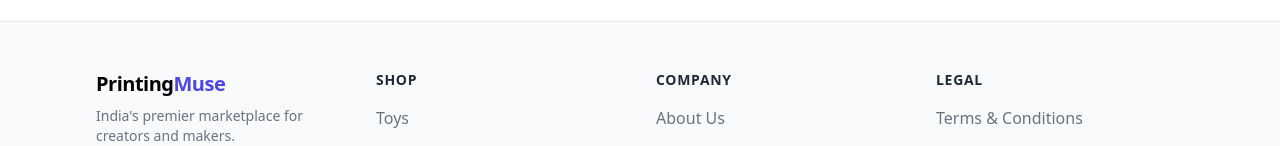
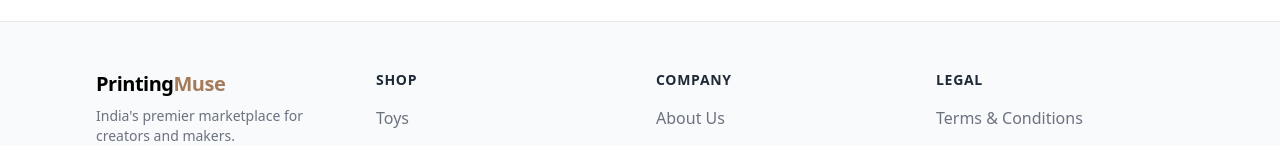
Before and after one commit to singhabhudaya/printshop, a React (Vite) app in the folder web/: page / in a window 1280 px wide. Shown: the part 2054-2200 px from the top of the page. Built offline with nearby package versions, Linux system fonts and the light colour scheme; no server answers.

Commit message:
Update Footer.tsx

```diff
--- a/web/src/components/Footer.tsx
+++ b/web/src/components/Footer.tsx
@@ -40,7 +40,7 @@ export default function Footer() {
           {/* Logo and Tagline section */}
           <div className="col-span-2 md:col-span-1">
             <Link to="/" className="text-xl font-bold tracking-tight">
-              Printing<span className="text-indigo-600">Muse</span>
+              Printing<span className="text-[#A47C5B]">Muse</span>
             </Link>
             <p className="mt-2 text-sm text-gray-500">
               India's premier marketplace for creators and makers.
```
